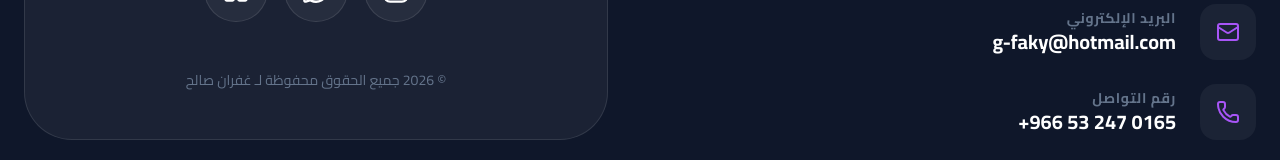
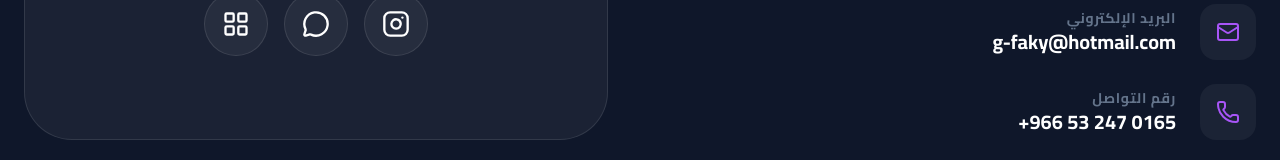
Before and after one commit to ghufran1556-debug/ghufran1556-debug.github.io, a React (Vite) app: page / in a window 1280 px wide. Shown: the part 2686-2846 px from the top of the page. Built offline with nearby package versions, Linux system fonts and the light colour scheme; no server answers; the database is empty.

Commit message:
Update Contact.tsx

```diff
--- a/components/Contact.tsx
+++ b/components/Contact.tsx
@@ -67,9 +67,6 @@ const Contact: React.FC = () => {
               </a>
             ))}
           </div>
-          <p className="mt-12 text-slate-500 text-sm">
-            © {new Date().getFullYear()} جميع الحقوق محفوظة لـ غفران صالح
-          </p>
         </div>
       </div>
     </section>
```
